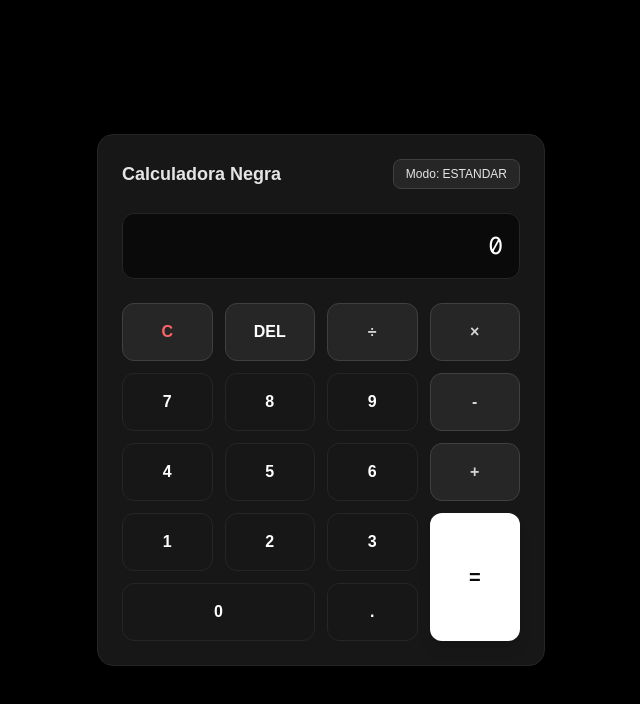
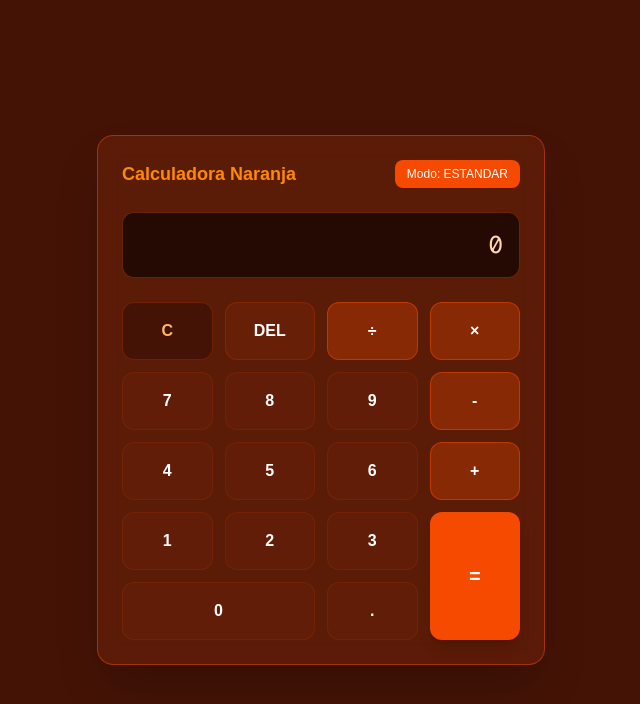
Before and after one commit to jindermar57/calculadora, a Next.js app: page / in a window 1280 px wide. Shown: the top 704 px of the page, without its empty margins (319-959 px from the left). Built offline with nearby package versions, Linux system fonts and the light colour scheme.

Commit message:
Calculadora naranja

```diff
--- a/app/page.tsx
+++ b/app/page.tsx
@@ -31,59 +31,59 @@ export default function Home() {
   };
 
   return (
-    <main className="flex min-h-screen flex-col items-center justify-center bg-black text-white p-4">
-      <div className="w-full max-w-md bg-neutral-900 border border-neutral-800 rounded-2xl p-6 shadow-2xl backdrop-blur-md">
+    <main className="flex min-h-screen flex-col items-center justify-center bg-orange-950 text-white p-4">
+      <div className="w-full max-w-md bg-orange-900/40 border border-orange-600/50 rounded-2xl p-6 shadow-2xl backdrop-blur-md">
         <div className="flex justify-between items-center mb-6">
-          <h1 className="text-lg font-bold text-neutral-200">Calculadora Negra</h1>
+          <h1 className="text-lg font-bold text-orange-400">Calculadora Naranja</h1>
           <button
             onClick={() => setModo(modo === 'estandar' ? 'cientifica' : 'estandar')}
-            className="text-xs bg-neutral-800 hover:bg-neutral-700 text-neutral-200 border border-neutral-700 px-3 py-1.5 rounded-lg transition-all"
+            className="text-xs bg-orange-600 hover:bg-orange-500 text-white px-3 py-1.5 rounded-lg transition-all"
           >
             Modo: {modo.toUpperCase()}
           </button>
         </div>
 
-        <div className="bg-neutral-950 border border-neutral-800 rounded-xl p-4 text-right text-2xl font-mono mb-6 text-white overflow-x-auto">
+        <div className="bg-black/60 border border-orange-500/30 rounded-xl p-4 text-right text-2xl font-mono mb-6 text-orange-200 overflow-x-auto">
           {display}
         </div>
 
         {modo === 'cientifica' && (
-          <div className="grid grid-cols-5 gap-2 mb-3 bg-neutral-950/60 p-2 rounded-xl border border-neutral-800">
-            <button onClick={() => handleButtonClick('sin(')} className="bg-neutral-800 hover:bg-neutral-700 p-2 rounded-lg text-xs font-semibold text-neutral-300">sin</button>
-            <button onClick={() => handleButtonClick('cos(')} className="bg-neutral-800 hover:bg-neutral-700 p-2 rounded-lg text-xs font-semibold text-neutral-300">cos</button>
-            <button onClick={() => handleButtonClick('tan(')} className="bg-neutral-800 hover:bg-neutral-700 p-2 rounded-lg text-xs font-semibold text-neutral-300">tan</button>
-            <button onClick={() => handleButtonClick('√(')} className="bg-neutral-800 hover:bg-neutral-700 p-2 rounded-lg text-xs font-semibold text-neutral-300">√</button>
-            <button onClick={() => handleButtonClick('^')} className="bg-neutral-800 hover:bg-neutral-700 p-2 rounded-lg text-xs font-semibold text-neutral-300">^</button>
-            <button onClick={() => handleButtonClick('π')} className="bg-neutral-800 hover:bg-neutral-700 p-2 rounded-lg text-xs font-semibold text-neutral-300">π</button>
-            <button onClick={() => handleButtonClick('e')} className="bg-neutral-800 hover:bg-neutral-700 p-2 rounded-lg text-xs font-semibold text-neutral-300">e</button>
-            <button onClick={() => handleButtonClick('(')} className="bg-neutral-800 hover:bg-neutral-700 p-2 rounded-lg text-xs font-semibold text-neutral-300">(</button>
-            <button onClick={() => handleButtonClick(')')} className="bg-neutral-800 hover:bg-neutral-700 p-2 rounded-lg text-xs font-semibold text-neutral-300">)</button>
+          <div className="grid grid-cols-5 gap-2 mb-3 bg-orange-950/40 p-2 rounded-xl border border-orange-800/40">
+            <button onClick={() => handleButtonClick('sin(')} className="bg-orange-900/60 hover:bg-orange-800 p-2 rounded-lg text-xs font-semibold">sin</button>
+            <button onClick={() => handleButtonClick('cos(')} className="bg-orange-900/60 hover:bg-orange-800 p-2 rounded-lg text-xs font-semibold">cos</button>
+            <button onClick={() => handleButtonClick('tan(')} className="bg-orange-900/60 hover:bg-orange-800 p-2 rounded-lg text-xs font-semibold">tan</button>
+            <button onClick={() => handleButtonClick('√(')} className="bg-orange-900/60 hover:bg-orange-800 p-2 rounded-lg text-xs font-semibold">√</button>
+            <button onClick={() => handleButtonClick('^')} className="bg-orange-900/60 hover:bg-orange-800 p-2 rounded-lg text-xs font-semibold">^</button>
+            <button onClick={() => handleButtonClick('π')} className="bg-orange-900/60 hover:bg-orange-800 p-2 rounded-lg text-xs font-semibold">π</button>
+            <button onClick={() => handleButtonClick('e')} className="bg-orange-900/60 hover:bg-orange-800 p-2 rounded-lg text-xs font-semibold">e</button>
+            <button onClick={() => handleButtonClick('(')} className="bg-orange-900/60 hover:bg-orange-800 p-2 rounded-lg text-xs font-semibold">(</button>
+            <button onClick={() => handleButtonClick(')')} className="bg-orange-900/60 hover:bg-orange-800 p-2 rounded-lg text-xs font-semibold">)</button>
           </div>
         )}
 
         <div className="grid grid-cols-4 gap-3">
-          <button onClick={() => handleButtonClick('C')} className="bg-neutral-800 hover:bg-neutral-700 text-red-400 font-bold p-4 rounded-xl border border-neutral-700">C</button>
-          <button onClick={() => handleButtonClick('DEL')} className="bg-neutral-800 hover:bg-neutral-700 font-bold p-4 rounded-xl border border-neutral-700">DEL</button>
-          <button onClick={() => handleButtonClick('÷')} className="bg-neutral-800 hover:bg-neutral-700 text-neutral-300 font-bold p-4 rounded-xl border border-neutral-700">÷</button>
-          <button onClick={() => handleButtonClick('×')} className="bg-neutral-800 hover:bg-neutral-700 text-neutral-300 font-bold p-4 rounded-xl border border-neutral-700">×</button>
+          <button onClick={() => handleButtonClick('C')} className="bg-orange-950 hover:bg-orange-900 text-orange-300 font-bold p-4 rounded-xl border border-orange-800/50">C</button>
+          <button onClick={() => handleButtonClick('DEL')} className="bg-orange-900/40 hover:bg-orange-900/60 font-bold p-4 rounded-xl border border-orange-800/50">DEL</button>
+          <button onClick={() => handleButtonClick('÷')} className="bg-orange-600/30 hover:bg-orange-600/50 font-bold p-4 rounded-xl border border-orange-600/50">÷</button>
+          <button onClick={() => handleButtonClick('×')} className="bg-orange-600/30 hover:bg-orange-600/50 font-bold p-4 rounded-xl border border-orange-600/50">×</button>
 
-          <button onClick={() => handleButtonClick('7')} className="bg-neutral-900 hover:bg-neutral-800 font-bold p-4 rounded-xl border border-neutral-800">7</button>
-          <button onClick={() => handleButtonClick('8')} className="bg-neutral-900 hover:bg-neutral-800 font-bold p-4 rounded-xl border border-neutral-800">8</button>
-          <button onClick={() => handleButtonClick('9')} className="bg-neutral-900 hover:bg-neutral-800 font-bold p-4 rounded-xl border border-neutral-800">9</button>
-          <button onClick={() => handleButtonClick('-')} className="bg-neutral-800 hover:bg-neutral-700 text-neutral-300 font-bold p-4 rounded-xl border border-neutral-700">-</button>
+          <button onClick={() => handleButtonClick('7')} className="bg-orange-900/20 hover:bg-orange-900/40 font-bold p-4 rounded-xl border border-orange-800/30">7</button>
+          <button onClick={() => handleButtonClick('8')} className="bg-orange-900/20 hover:bg-orange-900/40 font-bold p-4 rounded-xl border border-orange-800/30">8</button>
+          <button onClick={() => handleButtonClick('9')} className="bg-orange-900/20 hover:bg-orange-900/40 font-bold p-4 rounded-xl border border-orange-800/30">9</button>
+          <button onClick={() => handleButtonClick('-')} className="bg-orange-600/30 hover:bg-orange-600/50 font-bold p-4 rounded-xl border border-orange-600/50">-</button>
 
-          <button onClick={() => handleButtonClick('4')} className="bg-neutral-900 hover:bg-neutral-800 font-bold p-4 rounded-xl border border-neutral-800">4</button>
-          <button onClick={() => handleButtonClick('5')} className="bg-neutral-900 hover:bg-neutral-800 font-bold p-4 rounded-xl border border-neutral-800">5</button>
-          <button onClick={() => handleButtonClick('6')} className="bg-neutral-900 hover:bg-neutral-800 font-bold p-4 rounded-xl border border-neutral-800">6</button>
-          <button onClick={() => handleButtonClick('+')} className="bg-neutral-800 hover:bg-neutral-700 text-neutral-300 font-bold p-4 rounded-xl border border-neutral-700">+</button>
+          <button onClick={() => handleButtonClick('4')} className="bg-orange-900/20 hover:bg-orange-900/40 font-bold p-4 rounded-xl border border-orange-800/30">4</button>
+          <button onClick={() => handleButtonClick('5')} className="bg-orange-900/20 hover:bg-orange-900/40 font-bold p-4 rounded-xl border border-orange-800/30">5</button>
+          <button onClick={() => handleButtonClick('6')} className="bg-orange-900/20 hover:bg-orange-900/40 font-bold p-4 rounded-xl border border-orange-800/30">6</button>
+          <button onClick={() => handleButtonClick('+')} className="bg-orange-600/30 hover:bg-orange-600/50 font-bold p-4 rounded-xl border border-orange-600/50">+</button>
 
-          <button onClick={() => handleButtonClick('1')} className="bg-neutral-900 hover:bg-neutral-800 font-bold p-4 rounded-xl border border-neutral-800">1</button>
-          <button onClick={() => handleButtonClick('2')} className="bg-neutral-900 hover:bg-neutral-800 font-bold p-4 rounded-xl border border-neutral-800">2</button>
-          <button onClick={() => handleButtonClick('3')} className="bg-neutral-900 hover:bg-neutral-800 font-bold p-4 rounded-xl border border-neutral-800">3</button>
-          <button onClick={() => handleButtonClick('=')} className="bg-white hover:bg-neutral-200 text-neutral-950 font-bold p-4 rounded-xl row-span-2 flex items-center justify-center text-xl shadow-lg">=</button>
+          <button onClick={() => handleButtonClick('1')} className="bg-orange-900/20 hover:bg-orange-900/40 font-bold p-4 rounded-xl border border-orange-800/30">1</button>
+          <button onClick={() => handleButtonClick('2')} className="bg-orange-900/20 hover:bg-orange-900/40 font-bold p-4 rounded-xl border border-orange-800/30">2</button>
+          <button onClick={() => handleButtonClick('3')} className="bg-orange-900/20 hover:bg-orange-900/40 font-bold p-4 rounded-xl border border-orange-800/30">3</button>
+          <button onClick={() => handleButtonClick('=')} className="bg-orange-600 hover:bg-orange-500 font-bold p-4 rounded-xl row-span-2 flex items-center justify-center text-xl shadow-lg">=</button>
 
-          <button onClick={() => handleButtonClick('0')} className="bg-neutral-900 hover:bg-neutral-800 font-bold p-4 rounded-xl border border-neutral-800 col-span-2">0</button>
-          <button onClick={() => handleButtonClick('.')} className="bg-neutral-900 hover:bg-neutral-800 font-bold p-4 rounded-xl border border-neutral-800">.</button>
+          <button onClick={() => handleButtonClick('0')} className="bg-orange-900/20 hover:bg-orange-900/40 font-bold p-4 rounded-xl border border-orange-800/30 col-span-2">0</button>
+          <button onClick={() => handleButtonClick('.')} className="bg-orange-900/20 hover:bg-orange-900/40 font-bold p-4 rounded-xl border border-orange-800/30">.</button>
         </div>
       </div>
     </main>
```
